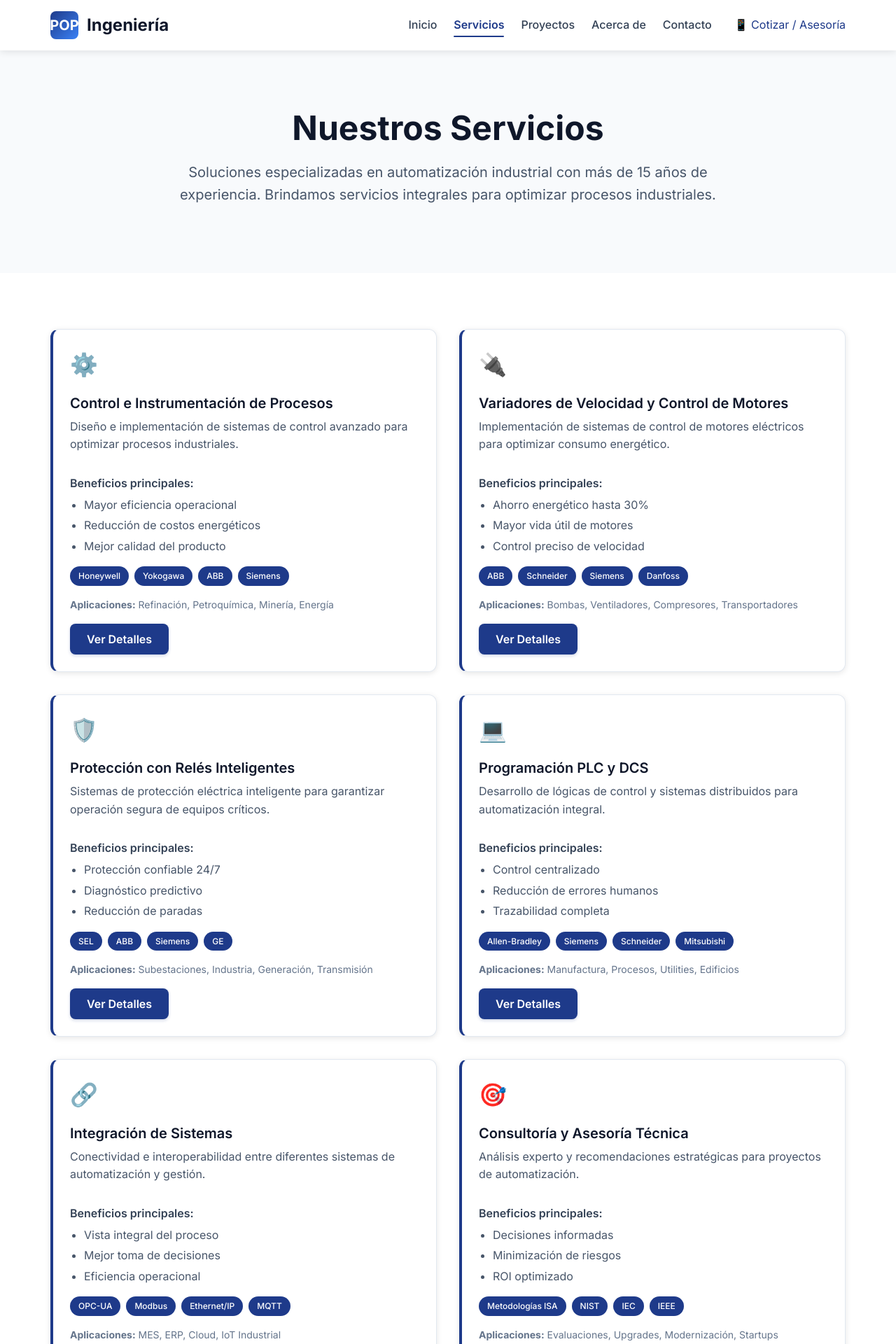
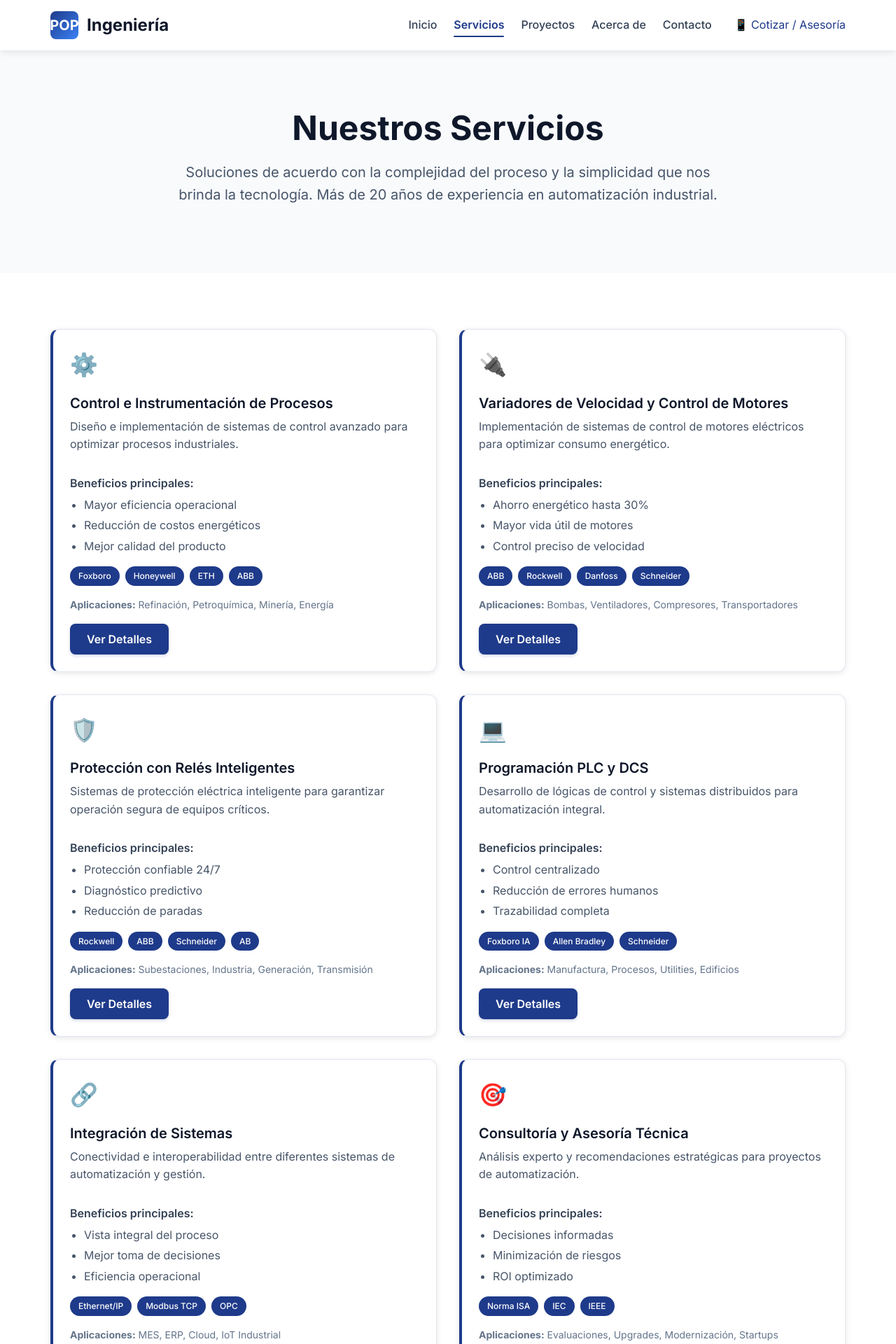
Before and after one commit to pipejarad/pop-ingenieria, a Next.js app: page /servicios in a window 1280 px wide. Shown: the top 1920 px of the page at 70% size. Built offline with nearby package versions, Linux system fonts and the light colour scheme.

Commit message:
content: tecnologías reales, 20 años de experiencia, copy del cliente

```diff
--- a/src/app/acerca-de/page.js
+++ b/src/app/acerca-de/page.js
@@ -5,7 +5,7 @@
 export const metadata = {
   title: "Acerca de POP Ingeniería - Automatización Industrial",
   description:
-    "Más de 15 años de experiencia en automatización industrial. Conozca nuestra historia, misión y enfoque técnico especializado.",
+    "Más de 20 años de experiencia en automatización industrial. Conozca nuestra historia, misión y enfoque técnico especializado.",
 };
 
 export default function AcercaDePage() {
@@ -36,7 +36,7 @@
           <div>
             <h2>Nuestra Historia</h2>
             <p style={{ fontSize: "1.125rem", marginBottom: "1.5rem" }}>
-              Con más de 15 años de experiencia en automatización industrial,
+              Con más de 20 años de experiencia en automatización industrial,
               POP Ingeniería nació de la visión de ofrecer soluciones técnicas
               de excelencia que optimicen los procesos industriales de nuestros
               clientes.
--- a/src/app/page.js
+++ b/src/app/page.js
@@ -31,9 +31,8 @@
               color: "var(--gray-600)",
             }}
           >
-            Más de 15 años optimizando procesos industriales con control e
-            instrumentación de última generación. Soluciones integrales para
-            minería, energía, petroquímica y manufactura.
+            Con más de 20 años instalando, renovando y mejorando procesos
+            industriales. Soluciones integrales para la minería y la industria.
           </p>
           <div
             style={{
--- a/src/app/servicios/page.js
+++ b/src/app/servicios/page.js
@@ -19,9 +19,9 @@
         >
           <h1>Nuestros Servicios</h1>
           <p style={{ fontSize: "1.25rem" }}>
-            Soluciones especializadas en automatización industrial con más de 15
-            años de experiencia. Brindamos servicios integrales para optimizar
-            procesos industriales.
+            Soluciones de acuerdo con la complejidad del proceso y la simplicidad
+            que nos brinda la tecnología. Más de 20 años de experiencia en
+            automatización industrial.
           </p>
         </div>
       </Section>
--- a/src/components/Footer.jsx
+++ b/src/components/Footer.jsx
@@ -29,7 +29,7 @@
               </div>
 
               <p className={styles.brandDescription}>
-                Especialistas en control e instrumentación industrial con más de 15 años de experiencia.
+                Especialistas en control e instrumentación industrial con más de 20 años de experiencia.
                 Brindamos soluciones integrales para optimizar procesos industriales en diversos sectores.
               </p>
 
--- a/src/content/services.js
+++ b/src/content/services.js
@@ -21,7 +21,7 @@
       "Mejor calidad del producto",
       "Menor variabilidad del proceso",
     ],
-    technologies: ["Honeywell", "Yokogawa", "ABB", "Siemens", "Emerson"],
+    technologies: ["Foxboro", "Honeywell", "ETH", "ABB", "Siemens"],
     applications: ["Refinación", "Petroquímica", "Minería", "Energía"],
     featured: true,
   },
@@ -46,7 +46,7 @@
       "Control preciso de velocidad",
       "Reducción de mantenimiento",
     ],
-    technologies: ["ABB", "Schneider", "Siemens", "Danfoss", "WEG"],
+    technologies: ["ABB", "Rockwell", "Danfoss", "Schneider"],
     applications: ["Bombas", "Ventiladores", "Compresores", "Transportadores"],
     featured: true,
   },
@@ -71,7 +71,7 @@
       "Reducción de paradas",
       "Mayor seguridad operacional",
     ],
-    technologies: ["SEL", "ABB", "Siemens", "GE", "Schneider"],
+    technologies: ["Rockwell", "ABB", "Schneider", "AB"],
     applications: ["Subestaciones", "Industria", "Generación", "Transmisión"],
     featured: false,
   },
@@ -96,13 +96,7 @@
       "Trazabilidad completa",
       "Operación remota",
     ],
-    technologies: [
-      "Allen-Bradley",
-      "Siemens",
-      "Schneider",
-      "Mitsubishi",
-      "Omron",
-    ],
+    technologies: ["Foxboro IA", "Allen Bradley", "Schneider"],
     applications: ["Manufactura", "Procesos", "Utilities", "Edificios"],
     featured: true,
   },
@@ -127,7 +121,7 @@
       "Eficiencia operacional",
       "Reducción de silos",
     ],
-    technologies: ["OPC-UA", "Modbus", "Ethernet/IP", "MQTT", "REST APIs"],
+    technologies: ["Ethernet/IP", "Modbus TCP", "OPC"],
     applications: ["MES", "ERP", "Cloud", "IoT Industrial"],
     featured: false,
   },
@@ -152,7 +146,7 @@
       "ROI optimizado",
       "Conocimiento transferido",
     ],
-    technologies: ["Metodologías ISA", "NIST", "IEC", "IEEE", "Best Practices"],
+    technologies: ["Norma ISA", "IEC", "IEEE"],
     applications: ["Evaluaciones", "Upgrades", "Modernización", "Startups"],
     featured: false,
   },
--- a/src/content/site.js
+++ b/src/content/site.js
@@ -14,7 +14,7 @@
   // Métricas/credenciales
   stats: [
     {
-      number: "15+",
+      number: "20+",
       label: "Años de experiencia",
       description: "Trayectoria sólida en automatización",
     },
```
